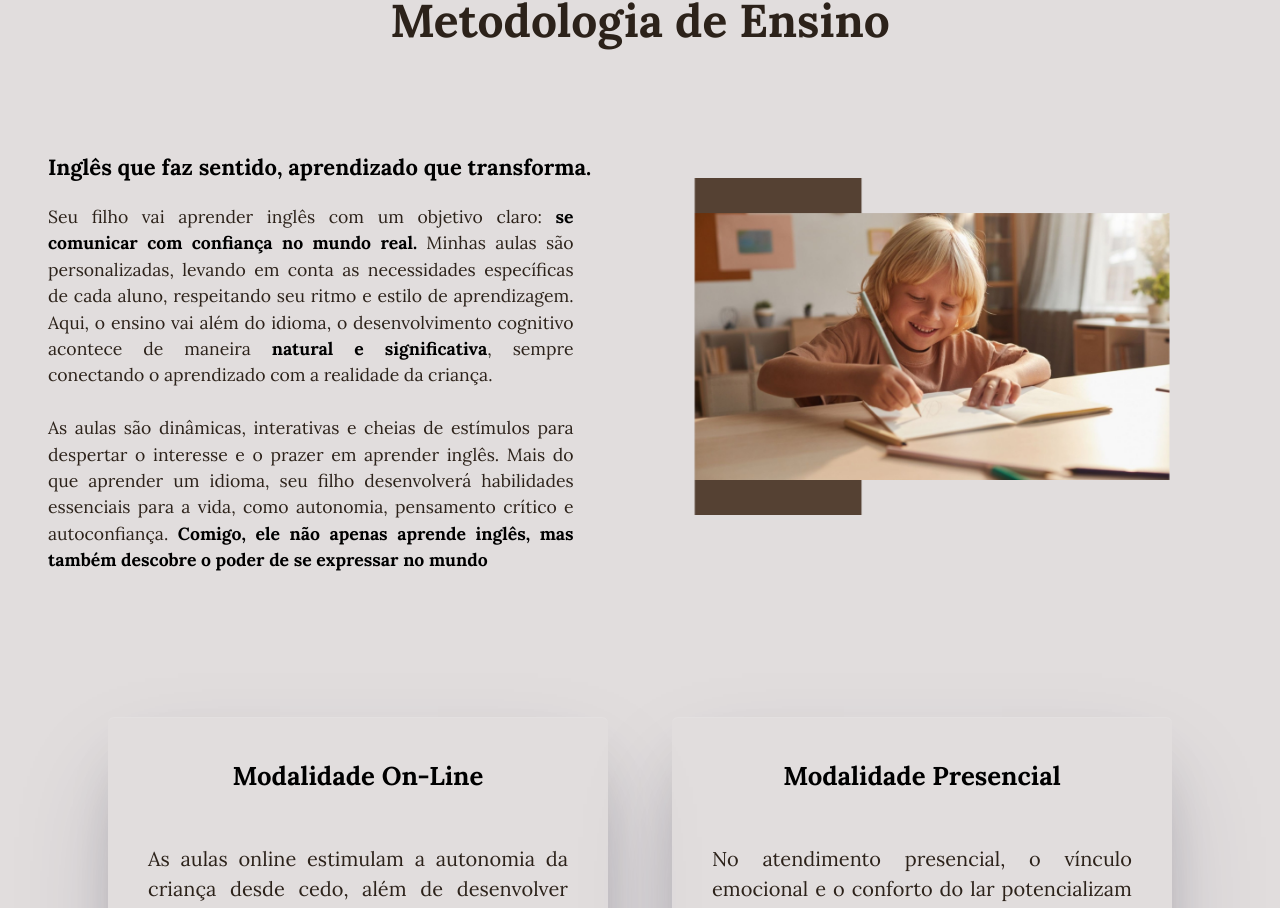
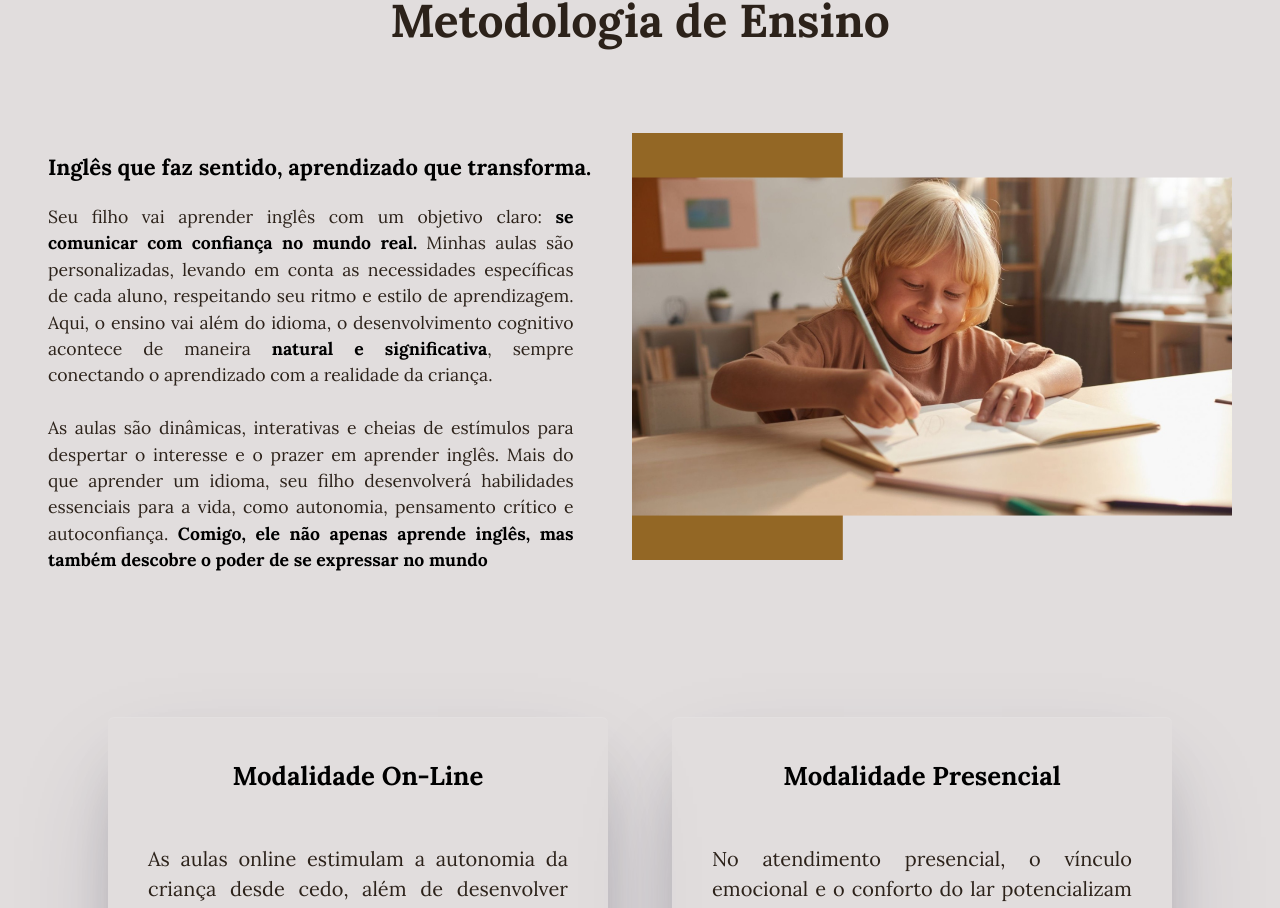
Before and after one commit to igormtt/luiza-prof, a React (Vite) app: page / in a window 1280 px wide. Shown: the part 980-1888 px from the top of the page. Built offline with nearby package versions, Linux system fonts and the light colour scheme.

Commit message:
ALteração na imagem

```diff
--- a/src/App.tsx
+++ b/src/App.tsx
@@ -57,7 +57,7 @@ export default function App() {
           </div>
 
           <div className={styles.metodologiaIMG}>
-            <img src="/kid2.png" alt="Criança estudando" />
+            <img src="/newcolor.png" alt="Criança estudando" />
           </div>
         </div>
 
```
Also changed, not shown: public/newcolor.png (added).
